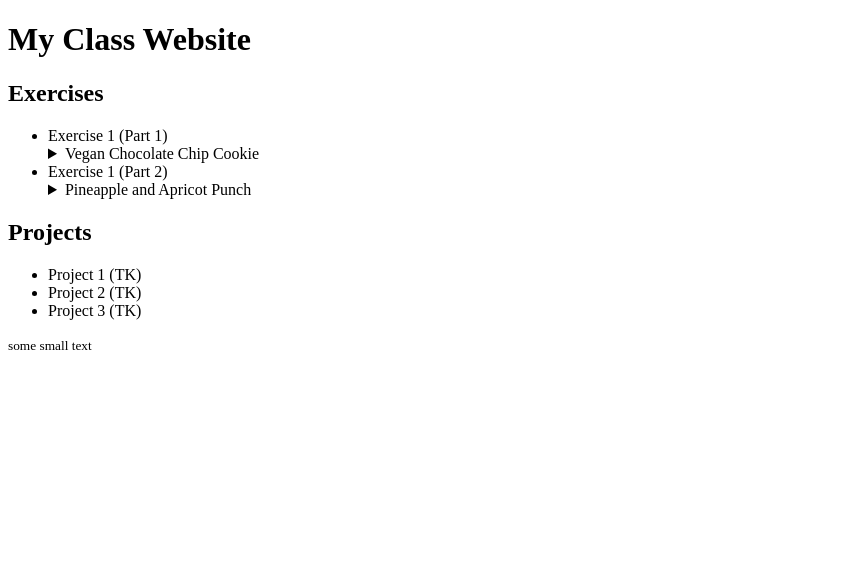
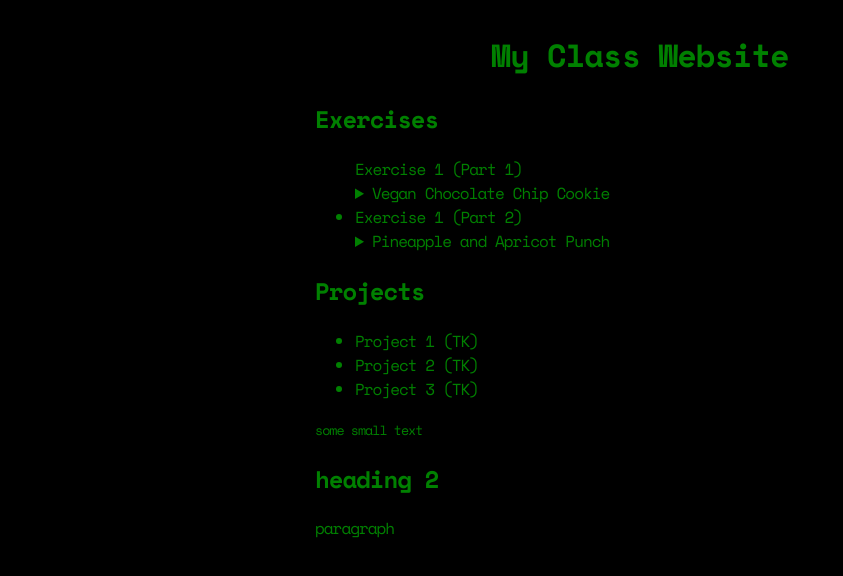
Before and after one commit to MahabyDesign/MahaByDesign.github.io, a plain HTML site: page index.html in a window 1280 px wide. Shown: the whole page, without its empty margins (0-843 px from the left). Drawn offline with nearby package versions, Linux system fonts and the light colour scheme.

Commit message:
new new files

```diff
--- a/index.html
+++ b/index.html
@@ -1,14 +1,20 @@
 <!DOCTYPE html>
 <html lang="en">
 <head>
+<link rel="preconnect" href="https://fonts.googleapis.com">
+<link rel="preconnect" href="https://fonts.gstatic.com" crossorigin>
+<link href="https://fonts.googleapis.com/css2?family=Roboto+Mono:ital,wght@0,100..700;1,100..700&family=Space+Mono:ital,wght@0,400;0,700;1,400;1,700&display=swap" rel="stylesheet">
     <meta charset="UTF-8">
     <meta name="viewport" content="width=<>, initial-scale=1.0">
     <title>My Class Portal</title>
+    <link rel="stylesheet" type="text/css" href="style.css"
 </head>
 <body>
+  <DIV class="center">
   <h1>My Class Website</h1>
+</div>
   <h2>Exercises</h2>
-<ul>
+<ul
   <li>Exercise 1 (Part 1)
     <details>
       <summary>Vegan Chocolate Chip Cookie</summary>
@@ -31,5 +37,8 @@ A fast and easy chewy delicious cholate chip cookie   <a href="Recipe 1.html" ta
 </ul>
   <p></p>
   <p><small>some small text</small> </p>
+  <H2>heading 2</H2>
+  <p>paragraph</p>
+</DIV>
 </body>
 </html>
--- /dev/null
+++ b/style.css
@@ -0,0 +1,21 @@
+body {
+    background-color: black;
+    font-family: system-ui, -apple-system, BlinkMacSystemFont, 'Segoe UI', Roboto, Oxygen, Ubuntu, Cantarell, 'Open Sans', 'Helvetica Neue', sans-serif
+    font-size: 10px;
+    color: green;
+    letter-spacing: -1px;
+    max-width: 650px;
+    margin: 0 auto;
+    padding: 10px;
+    font-family: "Space Mono", monospace;
+  font-weight: 400;
+  font-style: normal;
+}
+
+.center{
+    text-align:center;
+}
+
+.mono{
+    font-family: system-ui, -apple-system, BlinkMacSystemFont, 'Segoe UI', Roboto, Oxygen, Ubuntu, Cantarell, 'Open Sans', 'Helvetica Neue', sans-serif;
+}
```
